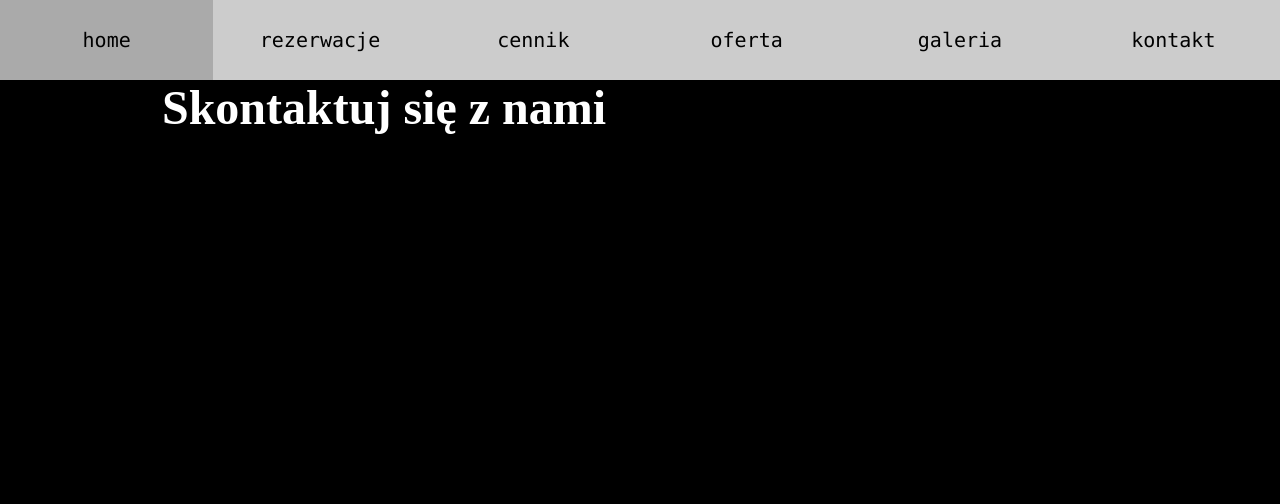
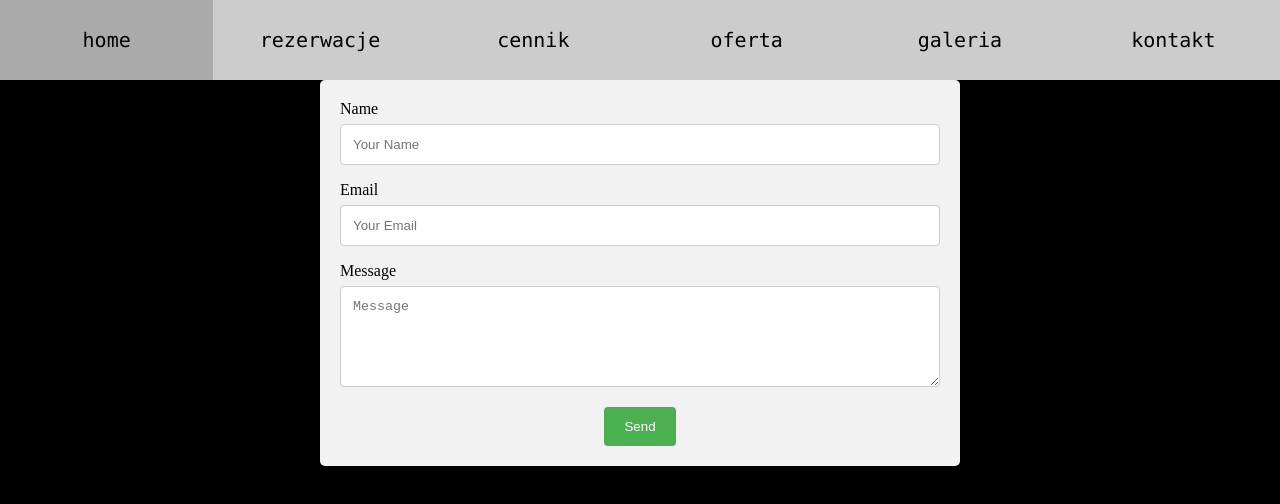
Before and after one commit to MichalMiekina/MD-detailing-website, a Vue app: page /kontakt in a window 1280 px wide. Shown: the top 504 px of the page. Built offline with nearby package versions, Linux system fonts and the light colour scheme.

Commit message:
add contact form

```diff
--- a/public/index.html
+++ b/public/index.html
@@ -6,6 +6,8 @@
     <meta name="viewport" content="width=device-width,initial-scale=1.0">
     <link rel="icon" href="<%= BASE_URL %>favicon.ico">
     <title><%= htmlWebpackPlugin.options.title %></title>
+    <script type="text/javascript" src="https://cdn.jsdelivr.net/npm/emailjs-com@3/dist/email.min.js"></script>
+
   </head>
   <body>
     <noscript>
--- a/src/views/Kontakt.vue
+++ b/src/views/Kontakt.vue
@@ -1,15 +1,109 @@
 <template>
-  <div>
-      <h1>Skontaktuj się z nami</h1>
-  </div>
+    <div class="container">
+        <form ref="form" @submit="sendEmail">
+          <label>Name</label>
+          <input
+            type="text"
+            v-model="name"
+            name="name"
+            placeholder="Your Name"
+          >
+          <label>Email</label>
+          <input
+            type="email"
+            v-model="email"
+            name="email"
+            placeholder="Your Email"
+            >
+          <label>Message</label>
+          <textarea
+            name="message"
+            v-model="message"
+            cols="30" rows="5"
+            placeholder="Message">
+          </textarea>
+
+          <input type="submit" value="Send" @click="submit">
+        </form>
+    </div>
 </template>
 
 <script>
+import emailjs from 'emailjs-com';
+
 export default {
+  name: 'ContactUs',
+  data() {
+    return {
+      // name: '',
+      // email: '',
+      // message: ''
+    }
+  },
+  methods: {
+    submit: function(){
+      this.$refs.form.submit();
 
+    },
+    sendEmail(e) {
+      try {
+        emailjs.sendForm('service_ol6pdly','template_7erx37r', e.target,
+        'user_DUZxsiRaTqgFYHEVIAknf', {
+          name: this.name,
+          email: this.email,
+          message: this.message
+        })
+
+      } catch(error) {
+          console.log({error})
+      }
+      // Reset form field
+      // this.name = ''
+      // this.email = ''
+      // this.message = ''
+    },
+  }
 }
 </script>
 
-<style>
+<style scoped>
+* {box-sizing: border-box;}
 
+.container {
+  display: block;
+  margin:auto;
+  text-align: center;
+  border-radius: 5px;
+  background-color: #f2f2f2;
+  padding: 20px;
+  width: 50%;
+}
+
+label {
+  float: left;
+}
+
+input[type=text], [type=email], textarea {
+  width: 100%;
+  padding: 12px;
+  border: 1px solid #ccc;
+  border-radius: 4px;
+  box-sizing: border-box;
+  margin-top: 6px;
+  margin-bottom: 16px;
+  resize: vertical;
+}
+
+input[type=submit] {
+  background-color: #4CAF50;
+  color: white;
+  padding: 12px 20px;
+  border: none;
+  border-radius: 4px;
+  cursor: pointer;
+}
+
+input[type=submit]:hover {
+  background-color: #45a049;
+}
 </style>
```
Also changed, not shown: package.json (+4 -3 lines), 2 other files (tests, documents, lock files or other folders).
